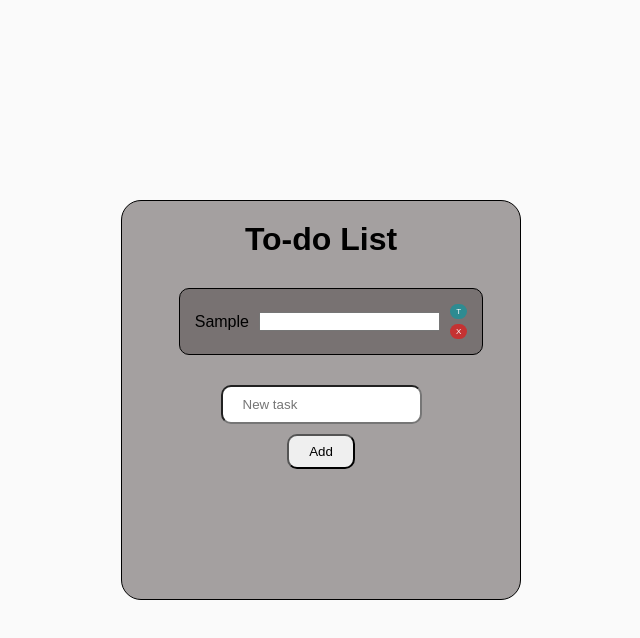
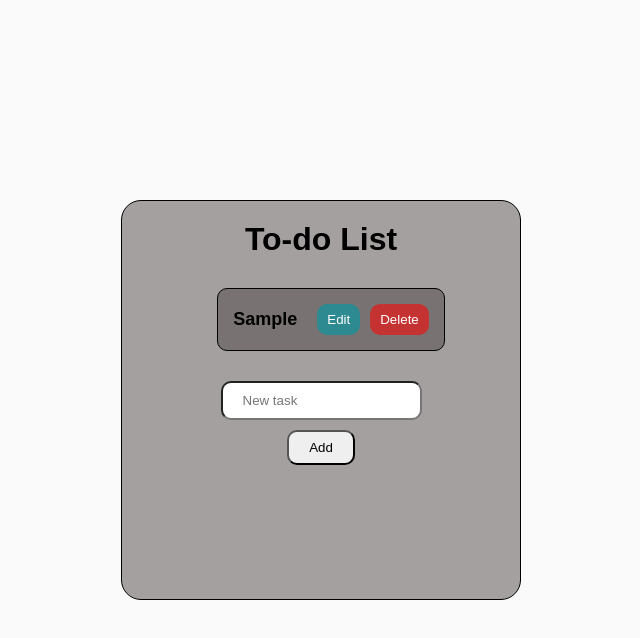
Before and after one commit to Dos-Santos-Filipe/to-do-list-coding-club, a React (Vite) app: page / in a window 1280 px wide. Both pictures are taken after typing "Sample" into the empty fields and a click on the button "Add". Shown: the top 638 px of the page, without its empty margins (319-959 px from the left). Built offline with nearby package versions, Linux system fonts and the light colour scheme.

Commit message:
add saveEditTask logic and styles

```diff
--- a/src/App.css
+++ b/src/App.css
@@ -6,8 +6,8 @@
   border: 1px solid black;
   padding: 20px;
   margin: 20px;
-  width: 400px;
-  height: 400px;
+  min-width: 400px;
+  min-height: 400px;
   border-radius: 20px;
   background-color: #4a43437d;
 }
@@ -17,45 +17,68 @@
   flex-direction: column;
   gap: 10px;
   align-items: center;
-  input {
+}
+
+.form input {
   padding: 10px 0 10px 20px;
   border-radius: 10px;
 }
-  button {
+
+.form button {
   padding: 8px 20px;
   border-radius: 10px;
   cursor: pointer;
 }
+
+.list-item, .task-container {
+  display: flex;
+  justify-content: space-between;
+  align-items: center;
+  width: 100%;
 }
 
 .list-item {
+  border: 1px solid black;
+  padding: 15px;
+  margin: 10px;
+  border-radius: 10px;
+  background-color: #4a43437d;
+}
+
+.edit-container {
   display: flex;
   justify-content: space-between;
   align-items: center;
+  gap: 10px;
+  width: 100%;
+}
+
+.edit-container input {
+  padding: 10px;
+  border-radius: 10px;
   border: 1px solid black;
-  padding: 15px;
-  margin: 10px;
-  width: 100%;
+  flex: 1;
+}
+
+.save-btn, .cancel-btn, .delete-btn, .edit-btn  {
+  padding: 8px 10px;
   border-radius: 10px;
-  background-color: #4a43437d;
+  cursor: pointer;
+  border: none;
+  color: white;
+  background-color: #1b9199ca;
+}
+
+.cancel-btn, .delete-btn {
+  background-color: #d92121ca;
+}
 
 .btns-container {
   display: flex;
-    flex-direction: column;
-    gap: 5px;
+  gap: 10px;
+}
 
-    .delete-btn,
-    .edit-btn {
-      background-color: #d92121ca;
-      border: none;
-      cursor: pointer;
-      border-radius: 10px;
-      padding: 3px 6px;
-      color: white;
-      font-size: 8px;
+.task {
+  font-size: 18px;
+  font-weight: bold;
 }
-    .edit-btn {
-      background-color: #1b9199ca;
-    }
-  }
-}
--- a/src/App.tsx
+++ b/src/App.tsx
@@ -21,6 +21,15 @@ function App() {
     setEditValue(tasks[index]);
   };
 
+  const saveEditTask = () => {
+    if (editValue.trim() === "") return;
+    const tempTasks = [...tasks];
+    tempTasks[editIndex] = editValue;
+    setTasks(tempTasks);
+    setEditIndex(-1);
+    setEditValue("");
+  };
+
   const deleteTask = (index: number) => {
     const tempTasks = [...tasks];
     tempTasks.splice(index, 1);
@@ -33,18 +42,32 @@ function App() {
       <div className="list-container">
         {tasks.map((task, index) => (
           <div className="list-item" key={index}>
-            {task}
+            {editIndex === index ? (
+              <div className="edit-container">
                 <input
                   type="text"
+                  value={editValue}
+                  onChange={(e) => setEditValue(e.target.value)}
                 />
+                <button className="save-btn" onClick={saveEditTask}>Save</button>
+                <button className="cancel-btn" onClick={() => setEditIndex(-1)}>Cancel</button>
+              </div>
+            ) : (
+              <div className="task-container">
+                <span className="task">{task}</span>
                 <div className="btns-container">
                   <button className="edit-btn" onClick={() => editTask(index)}>
-                T
+                    Edit
                   </button>
-              <button className="delete-btn" onClick={() => deleteTask(index)}>
-                X
+                  <button
+                    className="delete-btn"
+                    onClick={() => deleteTask(index)}
+                  >
+                    Delete
                   </button>
                 </div>
+              </div>
+            )}
           </div>
         ))}
       </div>
```
Lines whose indentation alone changed are shown as unchanged.
